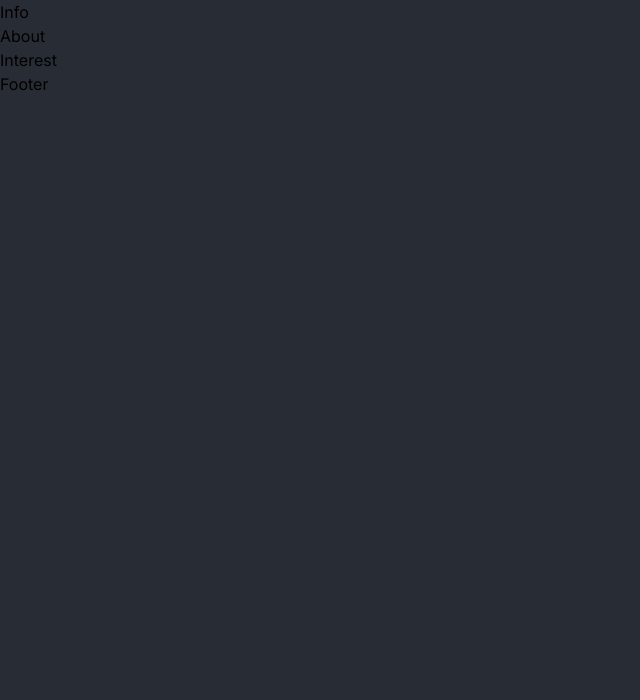
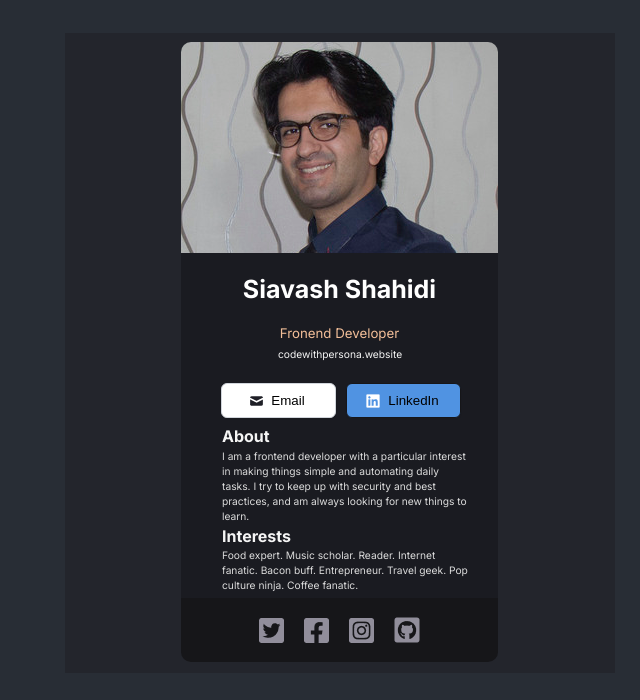
Before and after one commit to Persona743/react-props-toggler, a React (Vite) app: page /card in a window 1280 px wide. Shown: the top 700 px of the page, without its empty margins (0-640 px from the left). Built offline with nearby package versions, Linux system fonts and the light colour scheme.

Commit message:
card added

```diff
--- a/src/App.css
+++ b/src/App.css
@@ -48,7 +48,7 @@ nav {
   filter: drop-shadow(0 0 2em #61dafbaa);
 }
 
-/* main section */
+/* main homepage section */
 main {
   padding: 57px 27px;
   color: white;
@@ -86,7 +86,7 @@ a {
   font-weight: 500;
   text-decoration: none;
   position: absolute;
-  width: 191px;
+  width: 130px;
   height: 32px;
   left: 50px;
   top: 530px;
@@ -99,3 +99,180 @@ a {
   box-shadow: 0px 10px 30px rgba(0, 0, 0, 0.05);
   border-radius: 6px;
 }
+
+/* card section */
+.card--container {
+  position: absolute;
+  width: 550px;
+  height: 640px;
+  left: 65px;
+  top: 33px;
+
+  background: #23252C;
+}
+
+/* content card section */
+
+.card--image {
+  position: absolute;
+  width: 317px;
+  height: 317px;
+  left: 116px;
+  top: 9px;
+
+  border-radius: 10px 10px 0px 0px;
+
+}
+
+.info--container {
+  position: absolute;
+  width: 317px;
+  height: 400px;
+  left: 116px;
+  top: 220px;
+  background: #1A1B21;
+}
+
+.card--name {
+  font-weight: 700;
+  font-size: 25px;
+  line-height: 30px;
+  text-align: center;
+  color: #FFFFFF;
+}
+
+.card--position {
+  font-weight: 400;
+  line-height: 15px;
+  text-align: center;
+  color: #F3BF99;
+}
+
+.card--site {
+  position: absolute;
+  font-weight: 400;
+  font-size: 10.24px;
+  line-height: 15px;
+  text-align: center;
+  color: #F5F5F5;
+
+  top: 70px;
+  left: 97px;
+}
+
+.btn--group {
+  position: absolute;
+  display: flex;
+  align-items: center;
+  justify-content: center;
+  gap: 10px;
+
+  left: 40px;
+  top: 130px;
+}
+
+.btn--mail {
+  display: flex;
+  justify-content: center;
+  align-items: center;
+  padding: 9px 13px 9px 11px;
+  gap: 8px;
+
+  width: 115px;
+
+  background: #FFFFFF;
+  border: 1px solid #D1D5DB;
+
+  box-shadow: 0px 1px 2px rgba(0, 0, 0, 0.05);
+  border-radius: 6px;
+}
+
+.btn--linkedin {
+  display: flex;
+  flex-direction: row;
+  justify-content: center;
+  align-items: center;
+  padding: 9px 13px 9px 11px;
+  gap: 8px;
+
+  width: 115px;
+
+  background: #5093E2;
+  border: 1px solid #161619;
+
+  box-shadow: 0px 1px 2px rgba(0, 0, 0, 0.05);
+  border-radius: 6px;
+}
+
+.about {
+  position: absolute;
+  width: 242.71px;
+  height: 21px;
+  left: 157px;
+  top: 375px;
+
+  font-weight: 700;
+  font-size: 16px;
+  line-height: 24px;
+
+  color: #F5F5F5;
+}
+
+.about+p {
+  position: relative;
+  width: 247px;
+  height: 61px;
+  left: 157px;
+  top: 406px;
+
+  font-weight: 400;
+  font-size: 10.24px;
+  line-height: 15px;
+
+  color: #DCDCDC;
+}
+
+.interest {
+  position: absolute;
+  width: 242.71px;
+  height: 21px;
+  left: 157px;
+  top: 475px;
+
+  font-weight: 700;
+  font-size: 16px;
+  line-height: 24px;
+
+  color: #F5F5F5;
+}
+
+.interest+p {
+  position: absolute;
+  width: 247px;
+  height: 61px;
+  left: 157px;
+  top: 505px;
+
+  font-weight: 400;
+  font-size: 10.24px;
+  line-height: 15px;
+
+  color: #DCDCDC;
+}
+
+.footer--wrap {
+  position: absolute;
+  width: 317px;
+  height: 64px;
+  left: 116px;
+  top: 565px;
+
+  background: #161619;
+  border-radius: 0px 0px 10px 10px;
+
+  display: flex;
+  align-items: center;
+  justify-content: center;
+
+  gap: 20px;
+}
--- a/src/App.jsx
+++ b/src/App.jsx
@@ -1,4 +1,4 @@
-import { BrowserRouter, Route, Routes, RouterProvider } from 'react-router-dom';
+import { BrowserRouter, Route, Routes } from 'react-router-dom';
 
 import HomePage from './components/homepage/HomePage';
 import Card from './components/card/Card';
--- a/src/components/card/About.jsx
+++ /dev/null
@@ -1,5 +0,0 @@
-import React from 'react';
-
-export default function About() {
-    return <div>About</div>;
-}
--- /dev/null
+++ b/src/components/card/AboutInterest.jsx
@@ -0,0 +1,21 @@
+import React from 'react';
+
+export default function AboutInterest() {
+    return (
+        <div>
+            <h3 className="about">About</h3>
+            <p>
+                I am a frontend developer with a particular interest in making
+                things simple and automating daily tasks. I try to keep up with
+                security and best practices, and am always looking for new
+                things to learn.
+            </p>
+            <h3 className="interest">Interests</h3>
+            <p>
+                Food expert. Music scholar. Reader. Internet fanatic. Bacon
+                buff. Entrepreneur. Travel geek. Pop culture ninja. Coffee
+                fanatic.
+            </p>
+        </div>
+    );
+}
--- a/src/components/card/Card.jsx
+++ b/src/components/card/Card.jsx
@@ -1,15 +1,13 @@
 import React from 'react';
 import Info from './Info';
-import About from './About';
-import Interest from './Interest';
+import AboutInterest from './AboutInterest';
 import Footer from './Footer';
 
 export default function Card() {
     return (
-        <div>
+        <div className="card--container">
             <Info />
-            <About />
-            <Interest />
+            <AboutInterest />
             <Footer />
         </div>
     );
--- a/src/components/card/Footer.jsx
+++ b/src/components/card/Footer.jsx
@@ -1,5 +1,16 @@
 import React from 'react';
+import githubIcon from '../../assets/images/GitHub Icon.png';
+import facebookIcon from '../../assets/images/Facebook Icon.png';
+import twitterIcon from '../../assets/images/Twitter Icon.png';
+import instagramIcon from '../../assets/images/Instagram Icon.png';
 
 export default function Footer() {
-    return <div>Footer</div>;
+    return (
+        <div className="footer--wrap">
+            <img src={twitterIcon} className="social--icon" />
+            <img src={facebookIcon} className="social--icon" />
+            <img src={instagramIcon} className="social--icon" />
+            <img src={githubIcon} className="social--icon" />
+        </div>
+    );
 }
--- a/src/components/card/Info.jsx
+++ b/src/components/card/Info.jsx
@@ -1,5 +1,27 @@
 import React from 'react';
+import mailImage from '../../assets/images/Icon.png';
+import linkedInImage from '../../assets/images/Linkdin.png';
+import cardImage from '../../assets/images/card-image.jpg';
 
 export default function Info() {
-    return <div>Info</div>;
+    return (
+        <>
+            <img src={cardImage} className="card--image" />
+            <div className="info--container">
+                <h2 className="card--name">Siavash Shahidi</h2>
+                <h5 className="card--position">Fronend Developer</h5>
+                <h6 className="card--site">codewithpersona.website</h6>
+                <div className="btn--group">
+                    <button type="button" className="btn--mail">
+                        <img src={mailImage} />
+                        Email
+                    </button>
+                    <button type="button" className="btn--linkedin">
+                        <img src={linkedInImage} />
+                        LinkedIn
+                    </button>
+                </div>
+            </div>
+        </>
+    );
 }
--- a/src/components/card/Interest.jsx
+++ /dev/null
@@ -1,5 +0,0 @@
-import React from 'react';
-
-export default function Interest() {
-    return <div>Interest</div>;
-}
--- a/src/components/homepage/Main.jsx
+++ b/src/components/homepage/Main.jsx
@@ -15,7 +15,7 @@ export default function Main() {
                 </li>
             </ul>
 
-            <Link to="/card">Go to card section</Link>
+            <Link to="/card">Go to card </Link>
         </main>
     );
 }
```
Also changed, not shown: src/assets/images/card-image.jpg.
